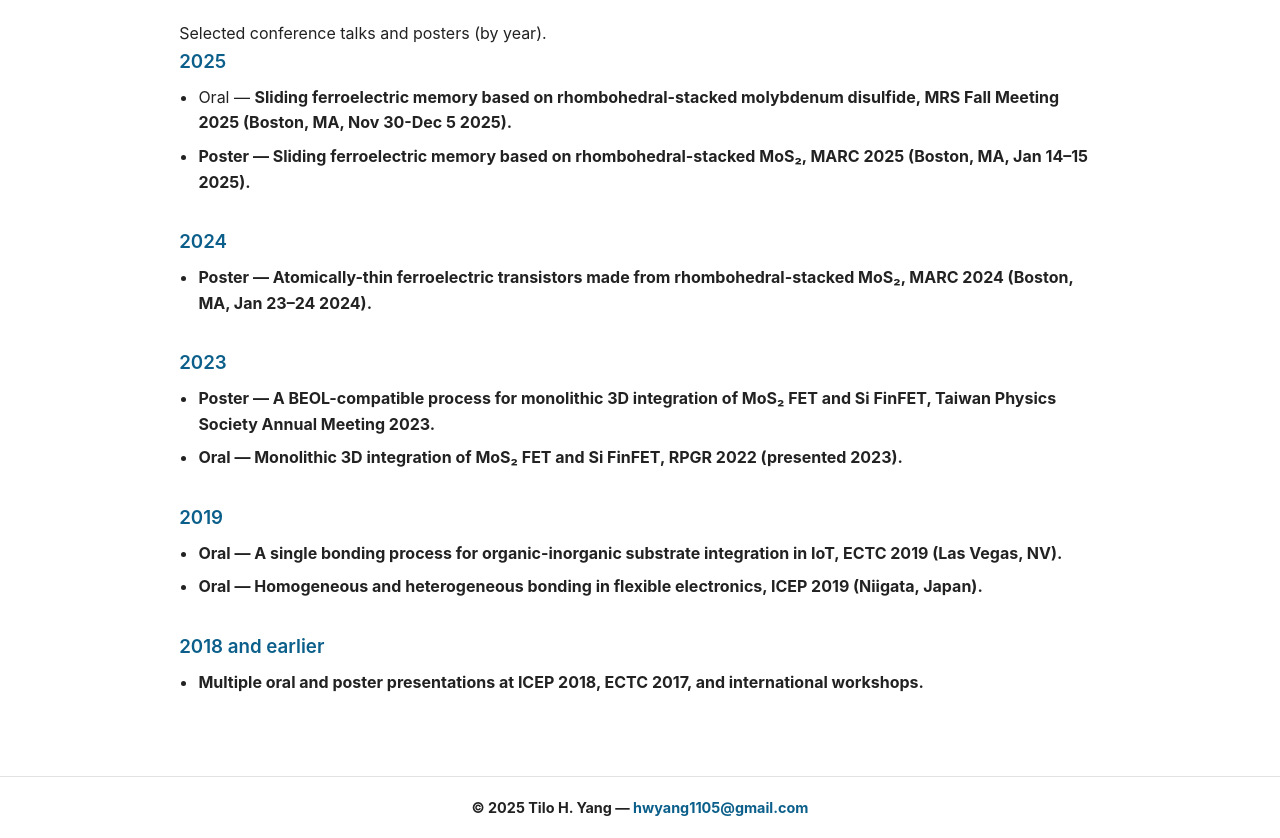
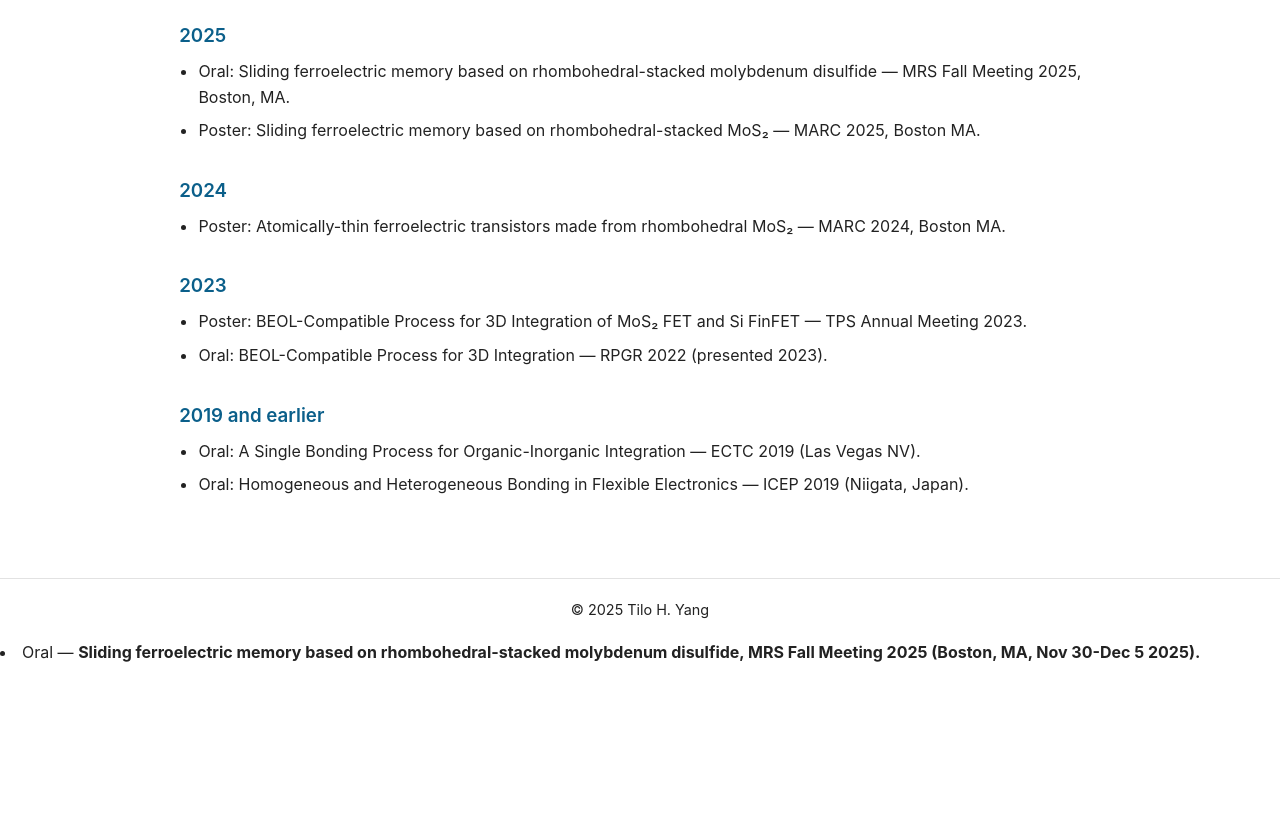
Before and after one commit to tilo-yang/tilo-yang.github.io, a plain HTML site: page presentations.html in a window 1280 px wide. Shown: the part 184-1022 px from the top of the page. After the commit the page ends 850 px from the top, so only its background shows below. Drawn offline with Linux system fonts and the light colour scheme.

Commit message:
Update presentations.html

```diff
--- a/presentations.html
+++ b/presentations.html
@@ -1,18 +1,15 @@
 <!DOCTYPE html>
 <html lang="en">
 <head>
-  <meta charset="utf-8" />
-  <meta name="viewport" content="width=device-width,initial-scale=1" />
+  <meta charset="utf-8">
+  <meta name="viewport" content="width=device-width,initial-scale=1">
   <title>Conference Presentations — Tilo H. Yang</title>
-  <link rel="stylesheet" href="css/style.css" />
+  <link rel="stylesheet" href="css/style.css">
 </head>
 <body>
-  <!-- Header -->
   <header class="site-header">
     <div class="container header-inner">
-      <div class="name-block">
-        <h1 class="name">Tilo H. Yang</h1>
-      </div>
+      <div class="name-block"><h1 class="name">Tilo H. Yang</h1></div>
       <nav class="top-nav">
         <a href="index.html">Home</a>
         <a href="research.html">Research</a>
@@ -20,62 +17,53 @@
         <a href="presentations.html" class="active">Presentations</a>
         <a href="cv.html">CV</a>
       </nav>
+      <button id="theme-toggle" aria-label="Toggle dark mode">
+        <svg id="theme-icon" viewBox="0 0 24 24" width="22" height="22">
+          <path d="M12 2a1 1 0 0 1 0 2 8 8 0 1 0 8 8 1 1 0 0 1 2 0A10 10 0 1 1 12 2z"/>
+        </svg>
+      </button>
     </div>
   </header>
 
-  <!-- Main -->
   <main class="section">
     <div class="container">
       <h2 class="section-title">Conference Presentations</h2>
-      <p class="section-intro">
-        Selected conference talks and posters (by year).
-      </p>
 
-      <div class="present-year">
-        <h3>2025</h3>
+      <div class="present-year"><h3>2025</h3>
         <ul>
-          <li>Oral — <strong>Sliding ferroelectric memory based on rhombohedral-stacked molybdenum disulfide<strong>, MRS Fall Meeting 2025 (Boston, MA, Nov 30-Dec 5 2025).</li>
-          <li>Poster — <strong>Sliding ferroelectric memory based on rhombohedral-stacked MoS₂</strong>, MARC 2025 (Boston, MA, Jan 14–15 2025).</li>
+          <li>Oral: Sliding ferroelectric memory based on rhombohedral-stacked molybdenum disulfide — MRS Fall Meeting 2025, Boston, MA.</li>
+          <li>Poster: Sliding ferroelectric memory based on rhombohedral-stacked MoS₂ — MARC 2025, Boston MA.</li>
         </ul>
       </div>
 
-      <div class="present-year">
-        <h3>2024</h3>
+      <div class="present-year"><h3>2024</h3>
         <ul>
-          <li>Poster — <strong>Atomically-thin ferroelectric transistors made from rhombohedral-stacked MoS₂</strong>, MARC 2024 (Boston, MA, Jan 23–24 2024).</li>
+          <li>Poster: Atomically-thin ferroelectric transistors made from rhombohedral MoS₂ — MARC 2024, Boston MA.</li>
         </ul>
       </div>
 
-      <div class="present-year">
-        <h3>2023</h3>
+      <div class="present-year"><h3>2023</h3>
         <ul>
-          <li>Poster — <strong>A BEOL-compatible process for monolithic 3D integration of MoS₂ FET and Si FinFET</strong>, Taiwan Physics Society Annual Meeting 2023.</li>
-          <li>Oral — <strong>Monolithic 3D integration of MoS₂ FET and Si FinFET</strong>, RPGR 2022 (presented 2023).</li>
+          <li>Poster: BEOL-Compatible Process for 3D Integration of MoS₂ FET and Si FinFET — TPS Annual Meeting 2023.</li>
+          <li>Oral: BEOL-Compatible Process for 3D Integration — RPGR 2022 (presented 2023).</li>
         </ul>
       </div>
 
-      <div class="present-year">
-        <h3>2019</h3>
+      <div class="present-year"><h3>2019 and earlier</h3>
         <ul>
-          <li>Oral — <strong>A single bonding process for organic-inorganic substrate integration in IoT</strong>, ECTC 2019 (Las Vegas, NV).</li>
-          <li>Oral — <strong>Homogeneous and heterogeneous bonding in flexible electronics</strong>, ICEP 2019 (Niigata, Japan).</li>
-        </ul>
-      </div>
-
-      <div class="present-year">
-        <h3>2018 and earlier</h3>
-        <ul>
-          <li>Multiple oral and poster presentations at ICEP 2018, ECTC 2017, and international workshops.</li>
+          <li>Oral: A Single Bonding Process for Organic-Inorganic Integration — ECTC 2019 (Las Vegas NV).</li>
+          <li>Oral: Homogeneous and Heterogeneous Bonding in Flexible Electronics — ICEP 2019 (Niigata, Japan).</li>
         </ul>
       </div>
     </div>
   </main>
 
-  <!-- Footer -->
-  <footer class="site-footer">
-    <div class="container">
-      <p>&copy; 2025 Tilo H. Yang — <a href="mailto:hwyang1105@gmail.com">hwyang1105@gmail.com</a></p>
-    </div>
-  </footer>
+  <footer class="site-footer"><div class="container"><p>&copy; 2025 Tilo H. Yang</p></div></footer>
+
+  <script>
+  document.addEventListener("DOMContentLoaded",()=>{const t=document.getElementById("theme-toggle"),e=document.getElementById("theme-icon");"dark"===localStorage.getItem("theme")&&(document.body.classList.add("dark"),e.innerHTML='<path d="M21.64 13a9 9 0 1 1-9-9 7 7 0 0 0 9 9z"/>'),t.addEventListener("click",()=>{const a=document.body.classList.toggle("dark");localStorage.setItem("theme",a?"dark":"light"),e.innerHTML=a?'<path d="M21.64 13a9 9 0 1 1-9-9 7 7 0 0 0 9 9z"/>':'<path d="M12 2a1 1 0 0 1 0 2 8 8 0 1 0 8 8 1 1 0 0 1 2 0A10 10 0 1 1 12 2z"/>'})});
+  </script>
 </body>
 </html>
+
+          <li>Oral — <strong>Sliding ferroelectric memory based on rhombohedral-stacked molybdenum disulfide<strong>, MRS Fall Meeting 2025 (Boston, MA, Nov 30-Dec 5 2025).</li>
```
